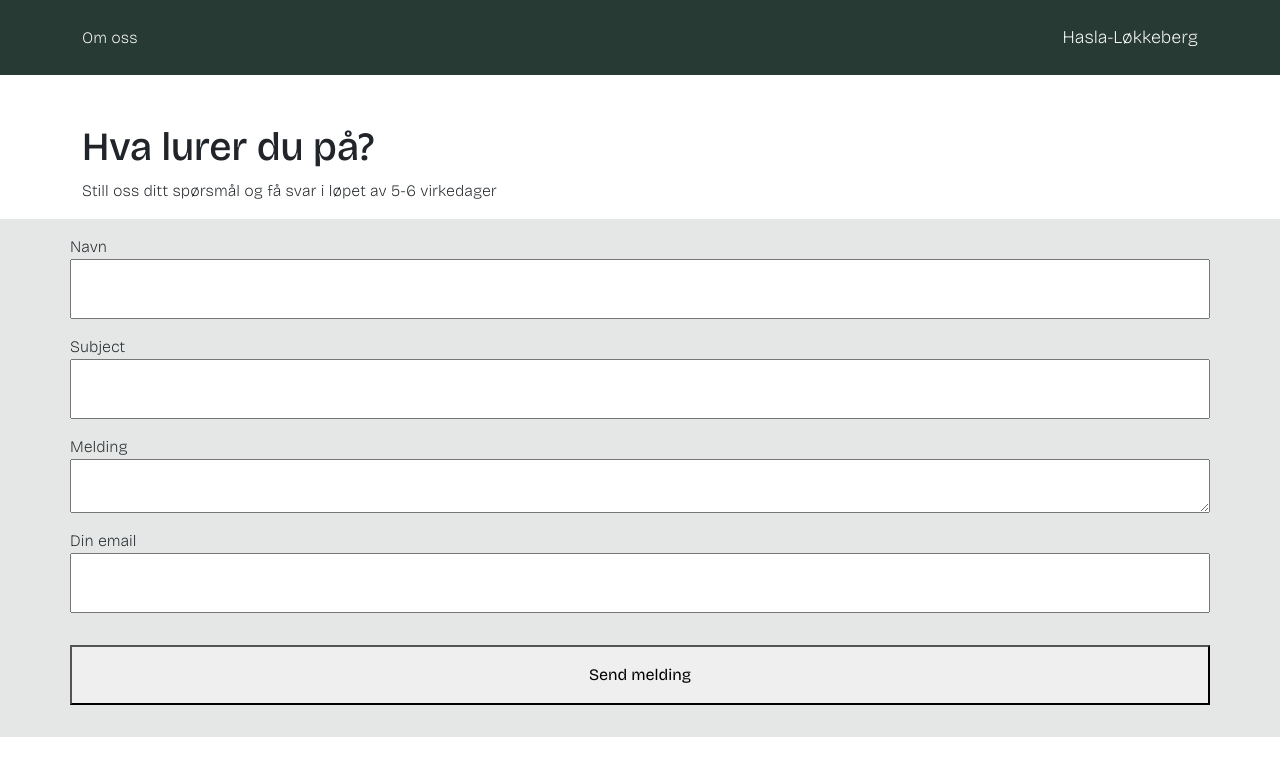
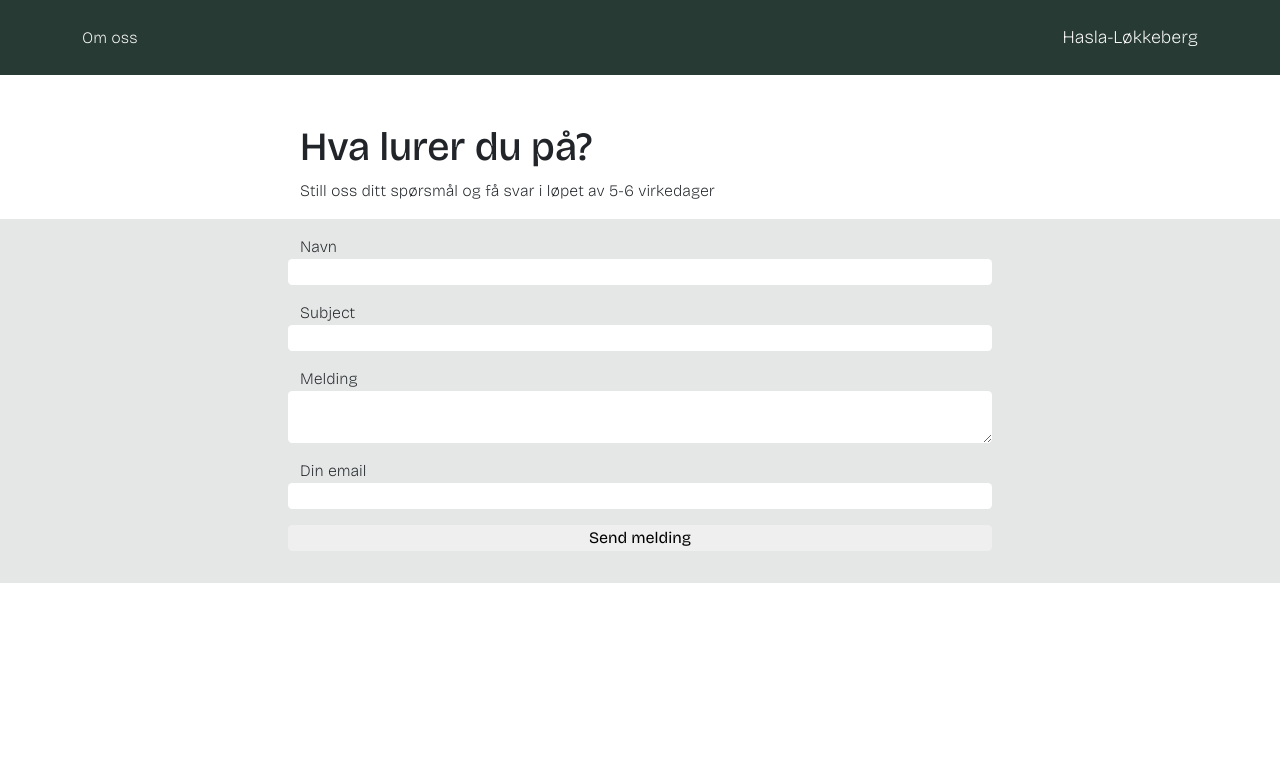
Before and after one commit to hhummus/haslalokkeberg-website, a React (Create React App) app: page /kontakt-oss in a window 1280 px wide. Shown: the top 776 px of the page. Built offline with nearby package versions, Linux system fonts and the light colour scheme.

Commit message:
added css for contact form

```diff
--- a/src/css/contact.css
+++ b/src/css/contact.css
@@ -5,16 +5,65 @@
     padding: 1rem;
     background-color: #273a331f;
 }
-.form-spacing {
+.contact-form input,
+.contact-form textarea,
+.contact-form button {
+    border: none;
+    border-radius: 0.4ch;
+    outline: none;
+}
+
+.form-submit-btn{
+    background-color: #283a33;
+    color: #fff;
+}
+.form-submit-btn[disabled] {
+    background-color: #283a3399;
+}
+
+.input-field:focus,
+textarea.input-field:focus {
+    box-shadow: -1px 1px 3px 0px;
+}
+
+.contact-form .row {
     margin-bottom: 1rem;
 }
-.form-email {
-    margin-bottom: 2rem;
+
+.label-field {
+    padding: 0;
+    display: block;
 }
-.form-spacing label {
+.input-field {
+    padding: 1rem 0.5rem;
+}
+
+.form-submit-btn {
+    margin-top: 1rem;
+    padding: 1rem 0 ;
+}
+
+.form-error {
     padding: 0;
+    color: rgb(78, 14, 14);
+    font-weight: 500;
+    margin-top: 0.3rem;
 }
-.form-spacing input,
-.form-spacing button {
-    padding: 1rem 0;
+
+.form-success-error {
+    margin: 2rem 0 4rem;
+    font-size: 18px;
+    font-style: italic;
+    font-weight: 400
 }
+
+@media only screen and (min-width: 667px) {
+    .contact-intro,
+    .contact-form .container {
+        width: 55vw;
+    }
+    .input-field,
+    .form-submit-btn {
+        padding: 0.5rem;
+    }
+}
```
